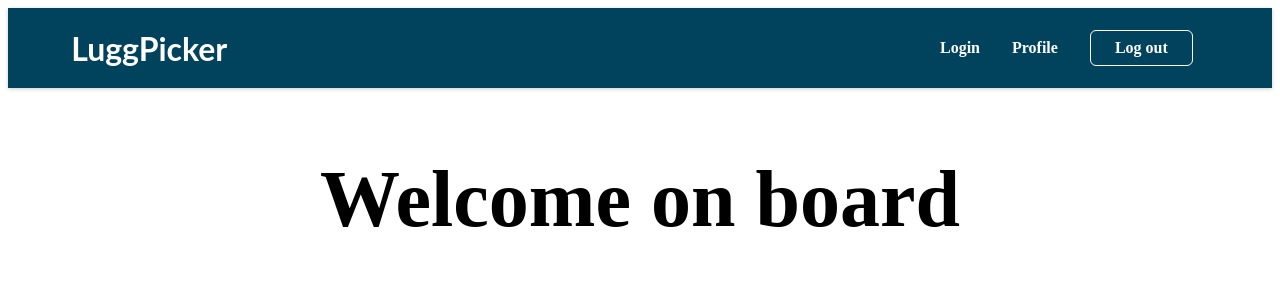
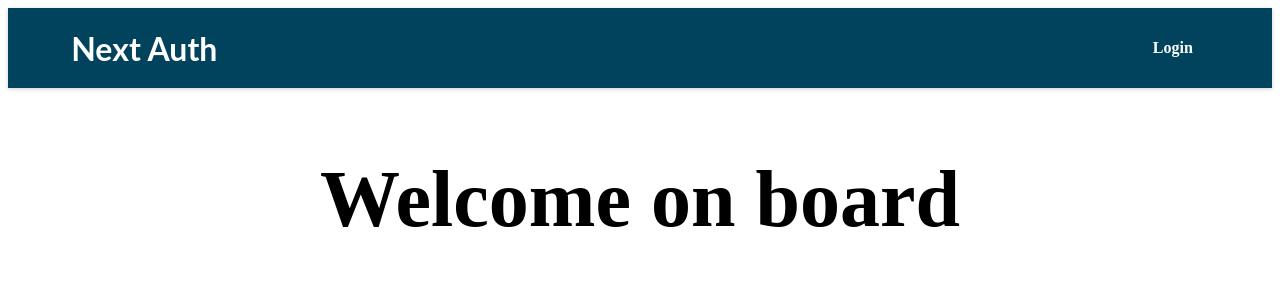
Before and after one commit to nazero3/LuggPicker, a Next.js app: page / in a window 1280 px wide. Shown: the top 300 px of the page. Built offline with nearby package versions, Linux system fonts and the light colour scheme; no server answers.

Commit message:
authen done

```diff
--- a/components/layout/main-navigation.js
+++ b/components/layout/main-navigation.js
@@ -1,40 +1,39 @@
-import Link from "next/link";
-import { useSession ,signOut} from "next-auth/client";
+import Link from 'next/link';
+import { useSession, signOut } from 'next-auth/client';
 
-import classes from "./main-navigation.module.css";
+import classes from './main-navigation.module.css';
 
 function MainNavigation() {
   const [session, loading] = useSession();
-  //console.log(loading);
-  //console.log(session);
 
-  function logoutHandler(){
+  function logoutHandler() {
     signOut();
   }
+
   return (
     <header className={classes.header}>
-      <Link href="/">
-        <div className={classes.logo}>LuggPicker</div>
+      <Link href='/'>
+
+          <div className={classes.logo}>Next Auth</div>
+
       </Link>
       <nav>
         <ul>
           {!session && !loading && (
             <li>
-              <Link href="/auth">Login</Link>
+              <Link href='/auth'>Login</Link>
             </li>
           )}
-
-          {
+          {session && (
             <li>
-              <Link href="/profile">Profile</Link>
+              <Link href='/profile'>Profile</Link>
             </li>
-          }
-
-          {
+          )}
+          {session && (
             <li>
-              <button onClick={logoutHandler}>Log out</button>
+              <button onClick={logoutHandler}>Logout</button>
             </li>
-          }
+          )}
         </ul>
       </nav>
     </header>
```
